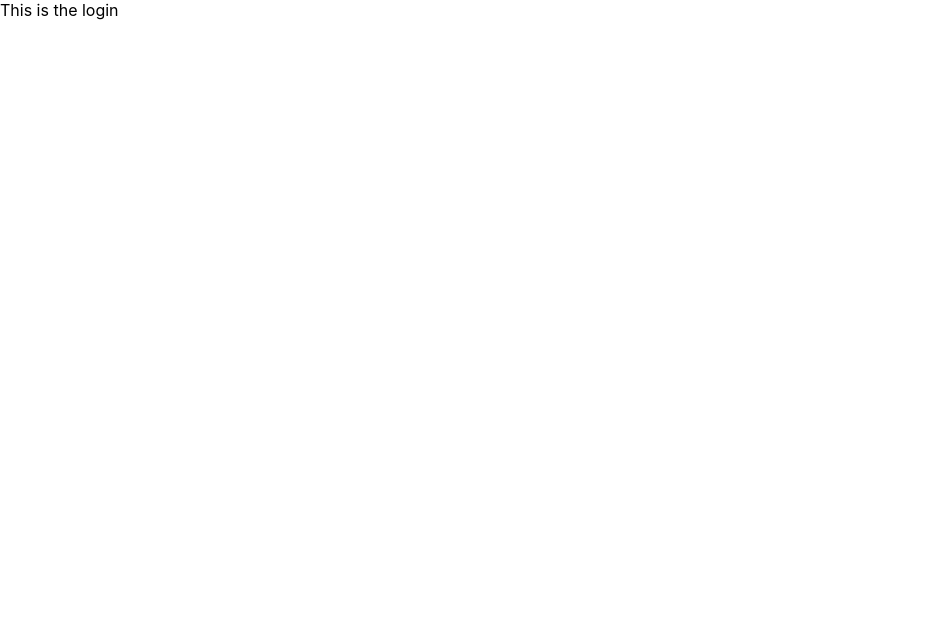
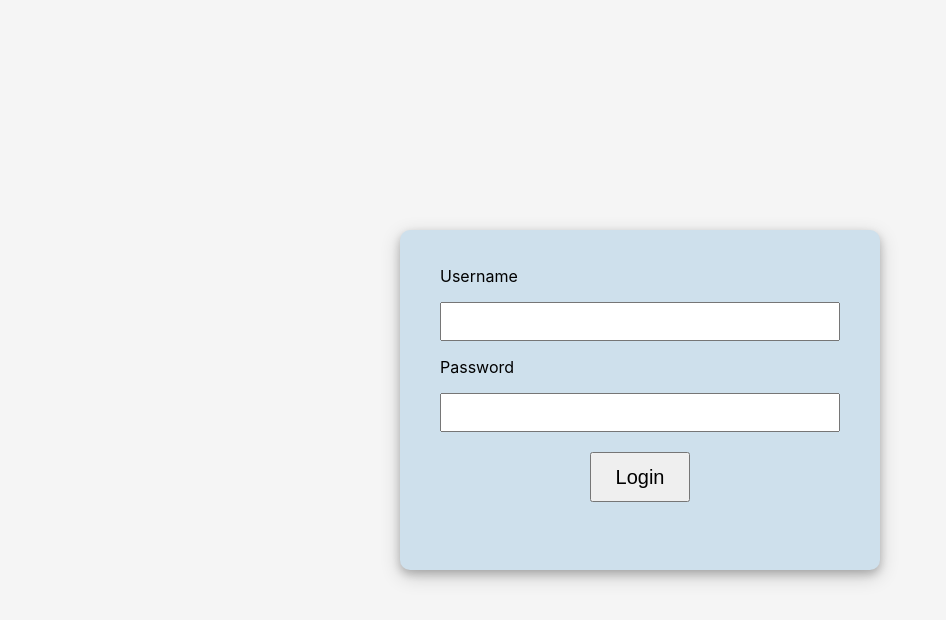
Before and after one commit to TzeMeng/DBS-TechTrek, a React (Create React App) app in the folder frontend/: page /login in a window 1280 px wide. Shown: the top 620 px of the page, without its empty margins (0-946 px from the left). Built offline with nearby package versions, Linux system fonts and the light colour scheme.

Commit message:
Add login form

```diff
--- a/frontend/src/App.css
+++ b/frontend/src/App.css
@@ -36,3 +36,8 @@
     transform: rotate(360deg);
   }
 }
+
+.App-container {
+  height: 100vh;
+  background-color: #f5f5f5;
+}
--- a/frontend/src/App.js
+++ b/frontend/src/App.js
@@ -9,6 +9,7 @@ import CreateExpense from './pages/CreateExpense';
 
 function App() {
   return (
+    <div className="App-container">
       <Router>
         <Switch>
           <Route exact path="/">
@@ -31,6 +32,7 @@ function App() {
           </Route>
         </Switch>
       </Router>
+    </div>
   );
 }
 
--- /dev/null
+++ b/frontend/src/hooks/useAuth.js
@@ -0,0 +1,26 @@
+import { useEffect, useState } from "react";
+
+const loggedInKey = "isLoggedIn";
+const tokenKey = "accessToken";
+const userIdKey = "userId";
+
+const useAuth = () => {
+	// Keep track of authenticated status
+	const [isLoggedIn, setIsLoggedIn] = useState(localStorage.getItem(loggedInKey));
+	const [userId, setUserId] = useState(localStorage.getItem(userIdKey));
+
+	const setLogin = (accessToken, userId) => {
+		localStorage.setItem(tokenKey, accessToken);
+		localStorage.setItem(userIdKey, userId);
+		localStorage.setItem(loggedInKey, "true");
+		setIsLoggedIn(true);
+		setUserId(userId);
+	}
+
+	return {
+		isLoggedIn,
+		setLogin,
+		userId,
+	}
+}
+export default useAuth
--- a/frontend/src/pages/Login.jsx
+++ b/frontend/src/pages/Login.jsx
@@ -1,8 +1,46 @@
+import { useState } from "react";
+import { useHistory } from "react-router";
+import useAuth from "../hooks/useAuth"
+import styles from "../styles/Login.module.css";
 
 const Login = () => {
+	const { isLoggedIn, setLogin } = useAuth();
+	const [error, setError] = useState();
+	const history = useHistory();
+
+	const handleClick = () => {
+		const username = document.getElementById("username").value;
+		const password = document.getElementById("password").value;
+		if (!username || !password) {
+			setError("Cannot leave fields blank")
+			return;
+		}
+		// Fetch jwt here
+
+		setLogin("accesstoken", "1");
+		history.push("/projects");
+	}
+
 	return (
-		<div>
-			This is the login
+		<div className={styles.outerPage}>
+			<div className={styles.loginContainer}>
+				<p>Username</p>
+				<input
+					id="username"
+					className={styles.input}
+					type="text"
+				/>
+				<p>Password</p>
+				<input
+					id="password"
+					className={styles.input}
+					type="password"
+				/>
+				{error &&
+					<p className={styles.errorMessage}>{error}</p>
+				}
+				<button onClick={handleClick} className={styles.button}>Login</button>
+			</div>
 		</div>
 	)
 }
--- /dev/null
+++ b/frontend/src/styles/Login.module.css
@@ -0,0 +1,47 @@
+.outerPage {
+	display: flex;
+	height: 100vh;
+	align-items: center;
+	justify-content: center;
+}
+
+.loginContainer {
+	display: flex;
+	flex-direction: column;
+	height: 300px;
+	width: 400px;
+	background-color: rgb(206, 224, 236);
+	border-radius: 10px;
+	box-shadow:  0 4px 8px 0 rgba(0, 0, 0, 0.2), 0 6px 20px 0 rgba(0, 0, 0, 0.19);
+	padding-top: 20px;
+	padding-bottom: 20px;
+	padding-left: 40px;
+	padding-right: 40px;
+}
+
+.input {
+	padding: 10px;
+}
+
+.label {
+	display: block;
+}
+
+.button {
+	margin-top: 20px;
+	height: 50px;
+	font-size: 20px;
+	width: 100px;
+	align-self: center;
+}
+
+.button:hover {
+	cursor: pointer;
+}
+
+.errorMessage {
+	color: red;
+	text-align: center;
+	margin-top: 5px;
+	margin-bottom: 5px;
+}
```
Lines whose indentation alone changed are shown as unchanged.
